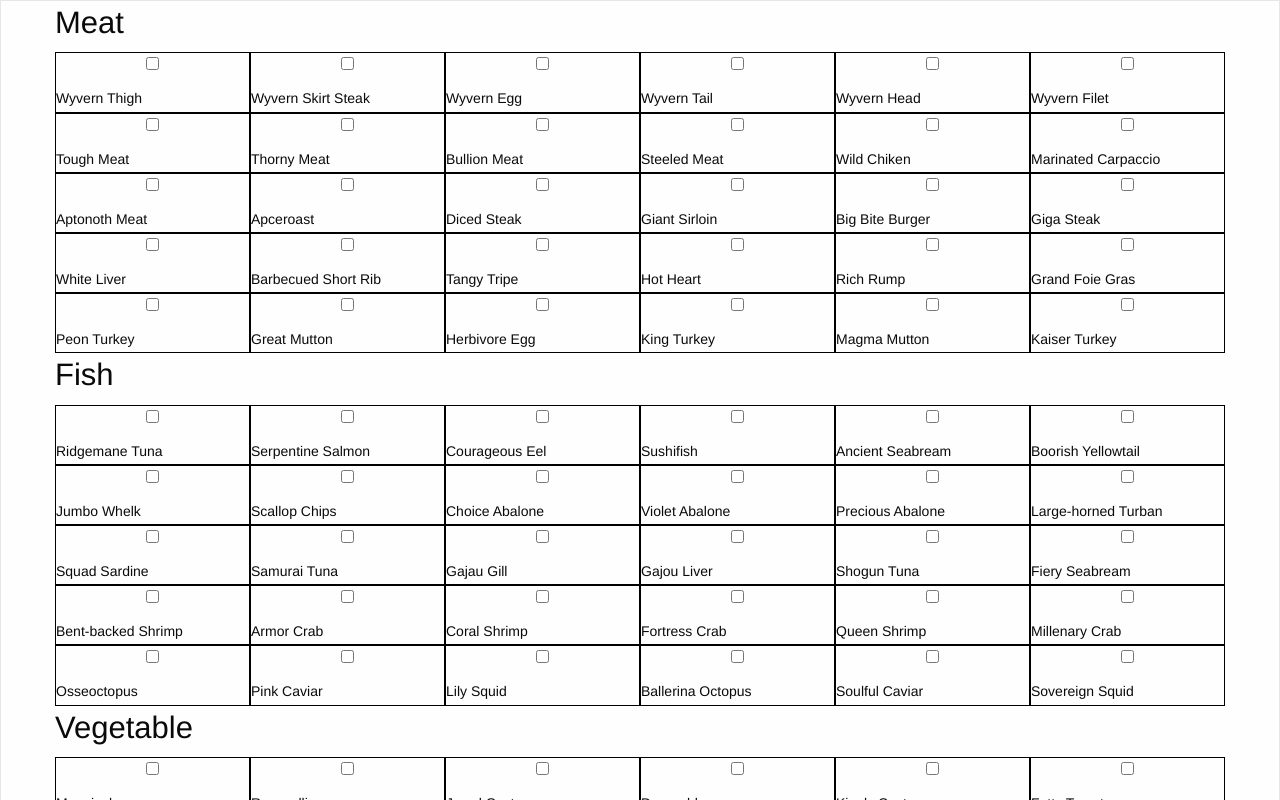
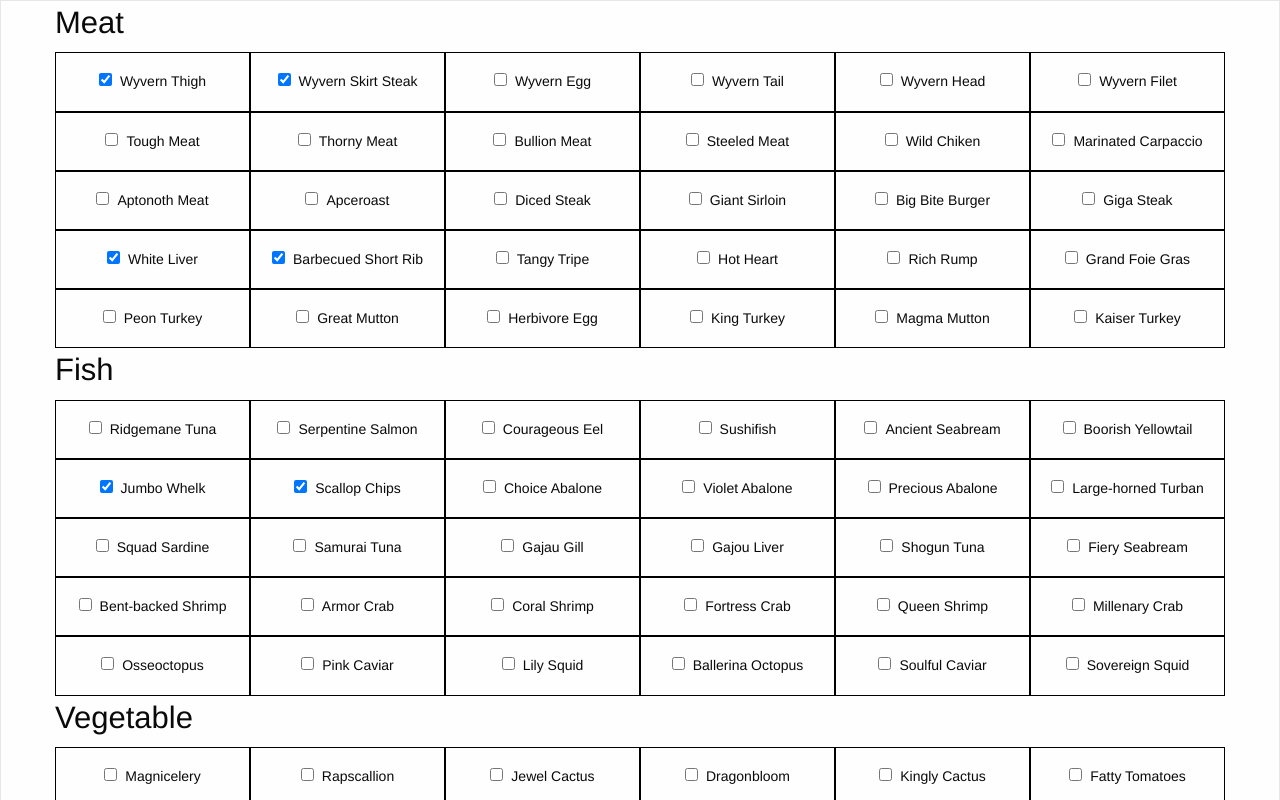
Before and after one commit to alexcpendleton/mhworld-canteen-checklist, a React (Create React App) app in the folder web/: page / in a window 1280 px wide. Shown: the top 800 px of the page. Built offline with nearby package versions, Linux system fonts and the light colour scheme.

Commit message:
Add default selections; improve styles

```diff
--- a/web/src/App.css
+++ b/web/src/App.css
@@ -1,10 +1,17 @@
 .cell {
   border: solid 1px #000;
 }
+.game-view-ingredient {
+  text-align: center;
+}
+.game-view-ingredient label {
+  padding: 1rem 0;
+}
 .game-view-ingredient input {
   display: inline-block;
-  width: 100%;
+  width: auto;
   text-align: center;
+  margin: 0;
 }
 .single-zone .found {
   text-decoration: line-through;
--- a/web/src/App.js
+++ b/web/src/App.js
@@ -30,11 +30,11 @@ class App extends Component {
         }
         localStorage.setItem("found", JSON.stringify(all));
       },
-      load: () => {
+      load: ingredients => {
         let all = JSON.parse(localStorage.getItem("found"));
         if (!all) {
+          all = {};
           localStorage.setItem("found", "{}");
-          all = {};
         }
         return all;
       }
@@ -72,7 +72,12 @@ class App extends Component {
 
     for (const key in rawIngredients) {
       let item = Object.assign({}, rawIngredients[key]);
+      console.log(item);
+      if (item.source == "Starter") {
+        found[key] = true;
+      }
       item.found = found[key] != null;
+
       output[key] = item;
     }
 
@@ -83,7 +88,6 @@ class App extends Component {
     });
   }
   async loadFound() {
-    // Give back an object with the keys of the previously-found ingredients. For now just assume none, soon load this from localstorage/database
     return this.storage.load();
   }
   handleFoundChange(key, found) {
--- a/web/src/GameView.js
+++ b/web/src/GameView.js
@@ -47,7 +47,7 @@ class GameView extends Component {
     return (
       <div className="food-type grid-container" key={name}>
         <h3>{name}</h3>
-        <div className="grid-x">
+        <div className="grid-x ">
           {Object.keys(divvied).map(i => this.renderSkillRow(i, divvied[i]))}
         </div>
       </div>
--- a/web/src/IngredientTable.js
+++ b/web/src/IngredientTable.js
@@ -66,7 +66,7 @@ class IngredientTable extends Component {
   }
   renderFound(key, ingredient) {
     return (
-      <div class="found">
+      <div className="found">
         <input
           name={key}
           type="checkbox"
```
Also changed, not shown: web/src/data/ingredients.json (+24 -12 lines).
